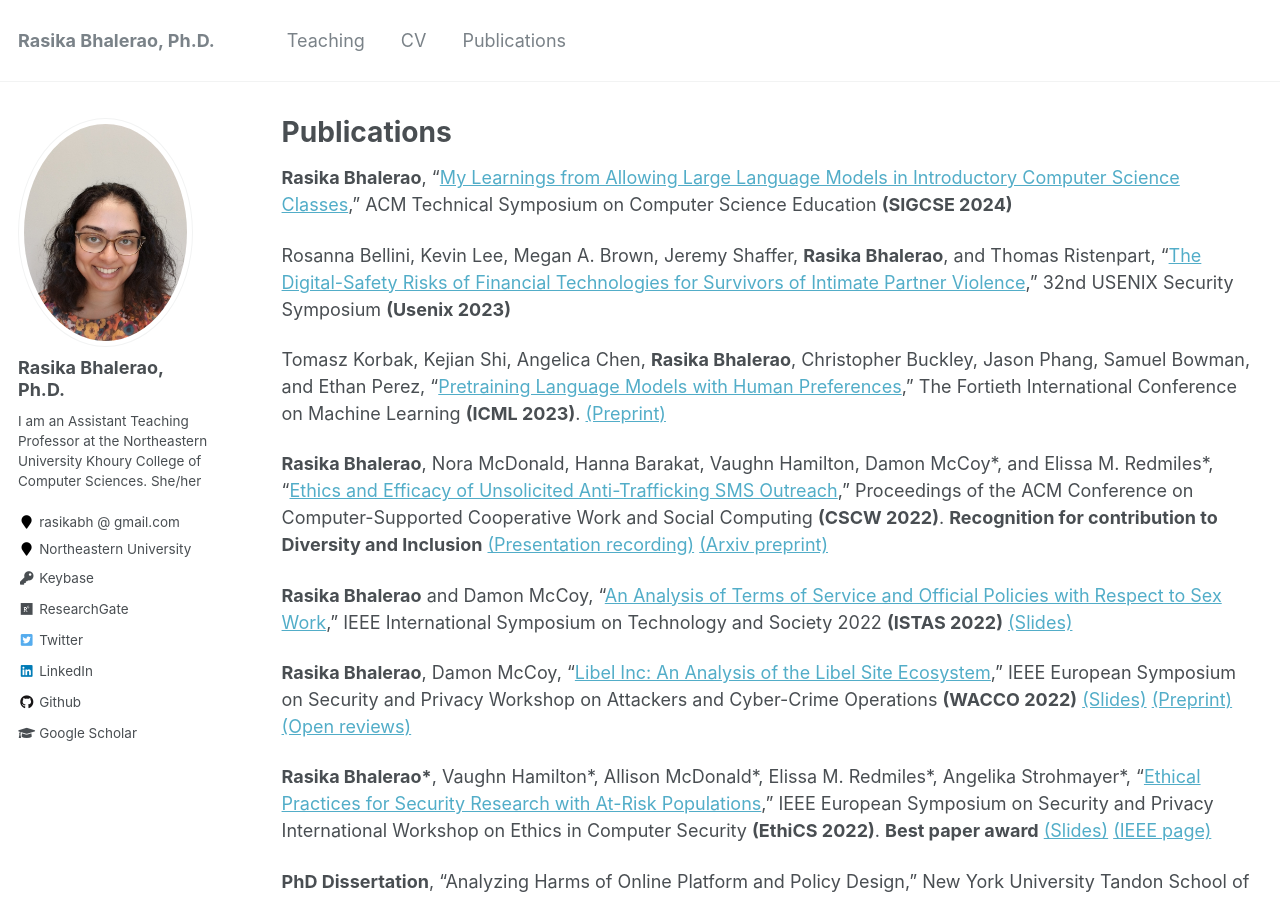
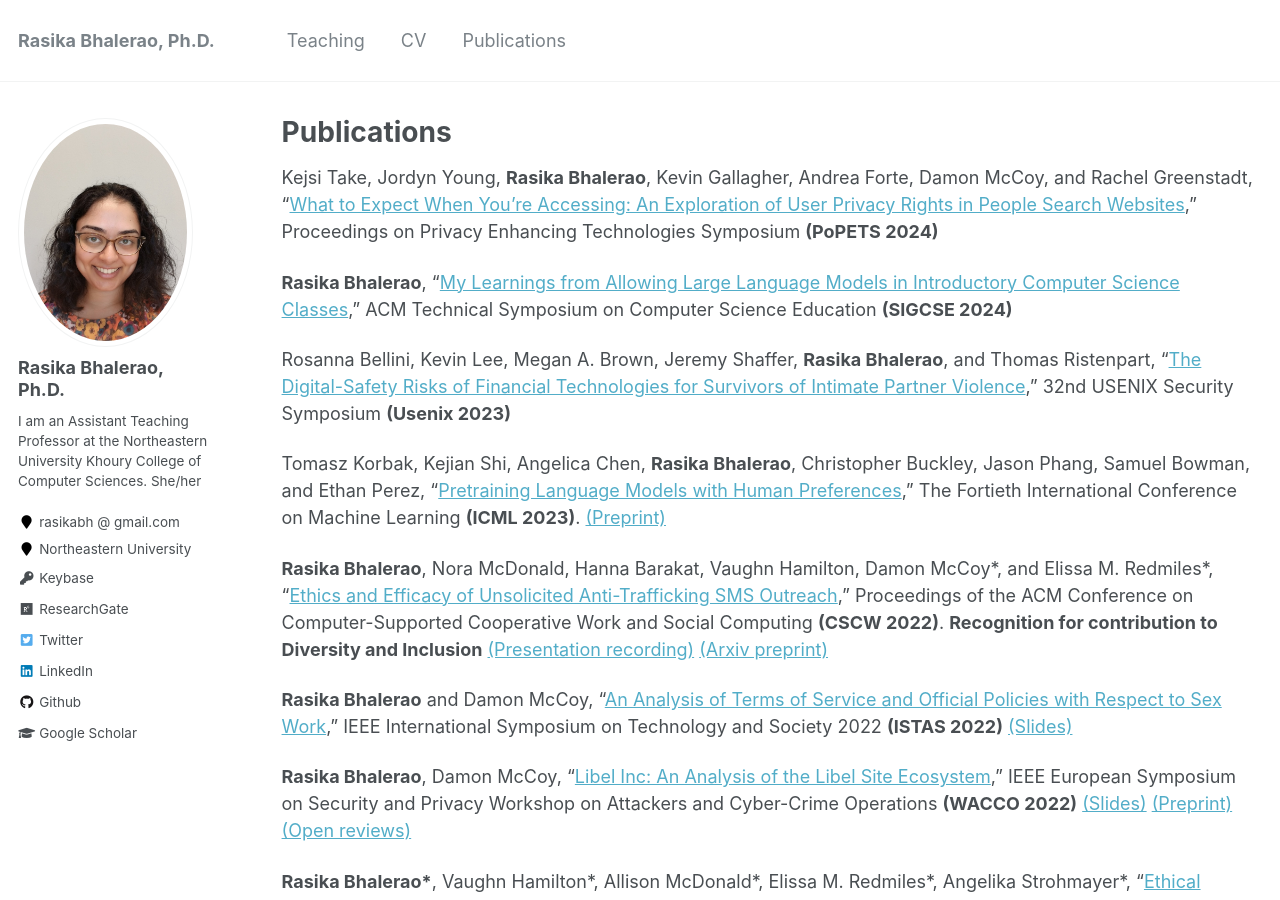
Before and after one commit to rasikabh/rasikabh.github.io, a Jekyll site: the page built from _pages/publications.md, in a window 1280 px wide and 900 px high. Built offline with Jekyll 4.4.1, drawn with Linux system fonts in a browser that asks for light colours.

Commit message:
add Kejsi's PoPETS paper

```diff
--- a/_pages/publications.md
+++ b/_pages/publications.md
@@ -10,6 +10,9 @@ author_profile: true
 {% endif %}
 
 {% include base_path %}
+
+Kejsi Take, Jordyn Young, **Rasika Bhalerao**, Kevin Gallagher, Andrea Forte, Damon McCoy, and Rachel Greenstadt,
+"[What to Expect When You’re Accessing: An Exploration of User Privacy Rights in People Search Websites](https://doi.org/10.56553/popets-2024-0118)," Proceedings on Privacy Enhancing Technologies Symposium **(PoPETS 2024)**
 
 **Rasika Bhalerao**, "[My Learnings from Allowing Large Language Models in Introductory Computer Science Classes](https://drive.google.com/file/d/17l5toGaSJ0KjaKqov-FlduO8tX2sg3WN/view?usp=sharing)," ACM Technical Symposium on Computer Science Education **(SIGCSE 2024)**
 
```
